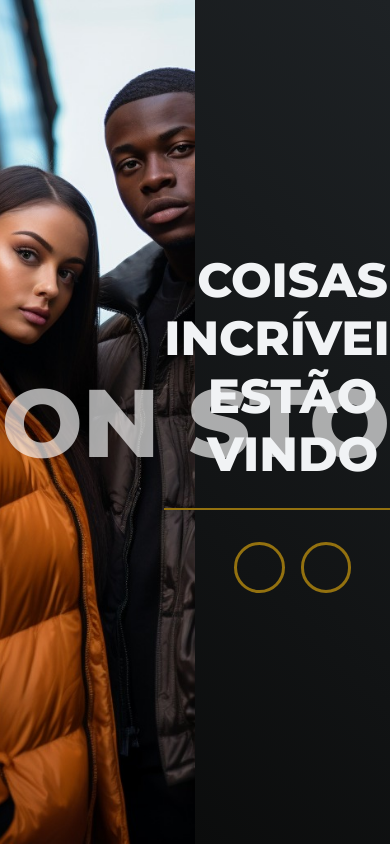
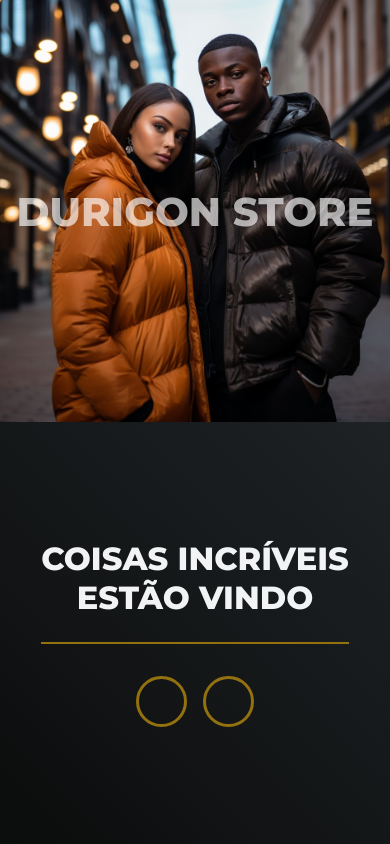
Before and after one commit to vitorlfaria/DurigonStore, an Angular app: page / in a window 390 px wide. Built offline with nearby package versions, Linux system fonts and the light colour scheme.

Commit message:
feat: responsive adjust in construction page

```diff
--- a/src/app/home/pages/in-construction/in-construction.component.scss
+++ b/src/app/home/pages/in-construction/in-construction.component.scss
@@ -2,12 +2,13 @@
     width: 100vw;
     height: 100vh;
     display: flex;
+    flex-direction: column;
     align-items: center;
     justify-content: center;
 
     .left-container {
-        width: 50%;
-        height: 100%;
+        width: 100%;
+        height: 50%;
         position: relative;
 
         img {
@@ -21,7 +22,7 @@
             top: 50%;
             left: 50%;
             transform: translate(-50%, -50%);
-            font-size: 6rem;
+            font-size: 2.5rem;
             white-space: nowrap;
             color: #ffffffA5;
             text-align: center;
@@ -29,8 +30,8 @@
     }
 
     .right-container {
-        width: 50%;
-        height: 100%;
+        width: 100%;
+        height: 50%;
         display: flex;
         flex-direction: column;
         align-items: center;
@@ -39,7 +40,7 @@
         background-image: linear-gradient(45deg, #0b0c0c, var(--dark));
 
         h2 {
-            font-size: 3rem;
+            font-size: 2rem;
             color: var(--light);
             margin-bottom: 2rem;
             padding-bottom: 1.6rem;
@@ -66,3 +67,34 @@
         }
     }
 }
+
+@media screen and (min-width: 1025px){
+    .container {
+        flex-direction: row;
+
+        .left-container {
+            width: 50%;
+            height: 100%;
+
+            h1 {
+                font-size: 3rem;
+            }
+        }
+
+        .right-container {
+            width: 50%;
+            height: 100%;
+        }
+    }
+}
+
+@media screen and (min-width: 1445px) {
+    .container {
+
+        .left-container {
+            h1 {
+                font-size: 6rem;
+            }
+        }
+    }
+}
```
